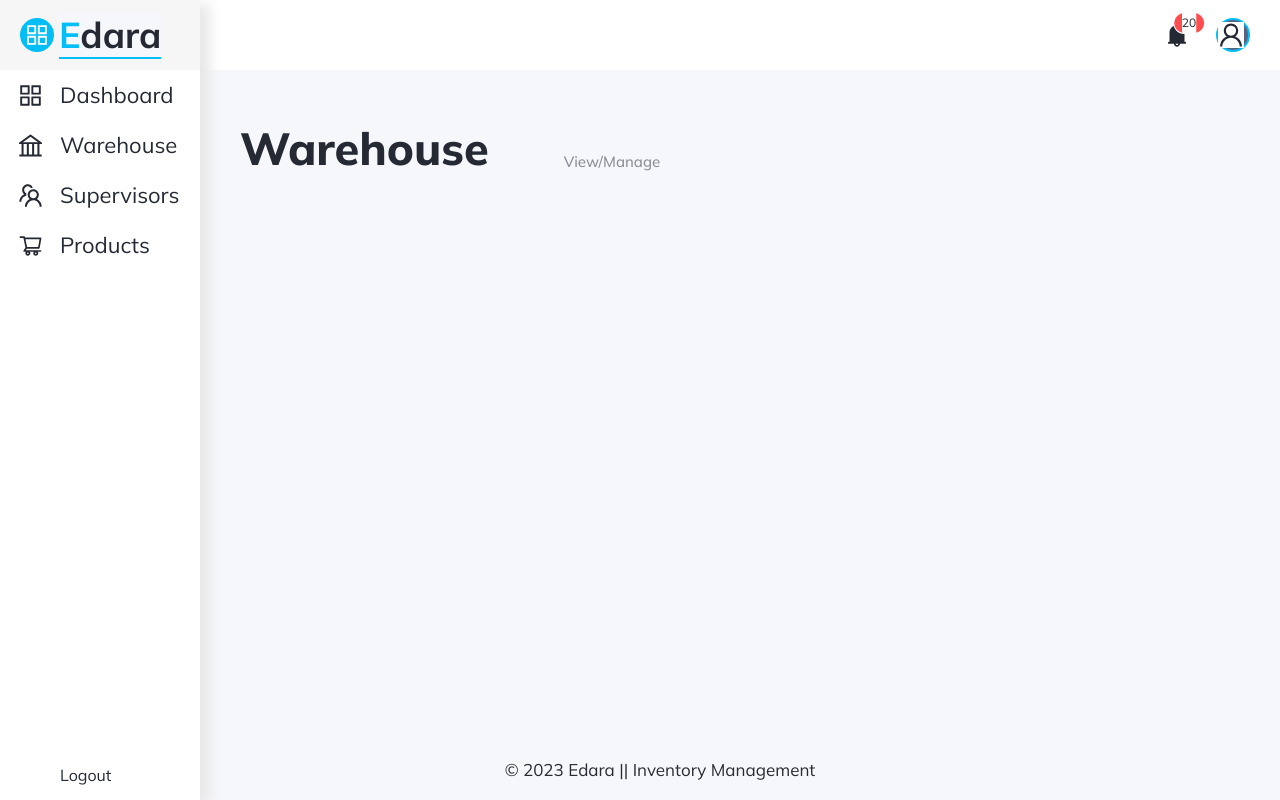
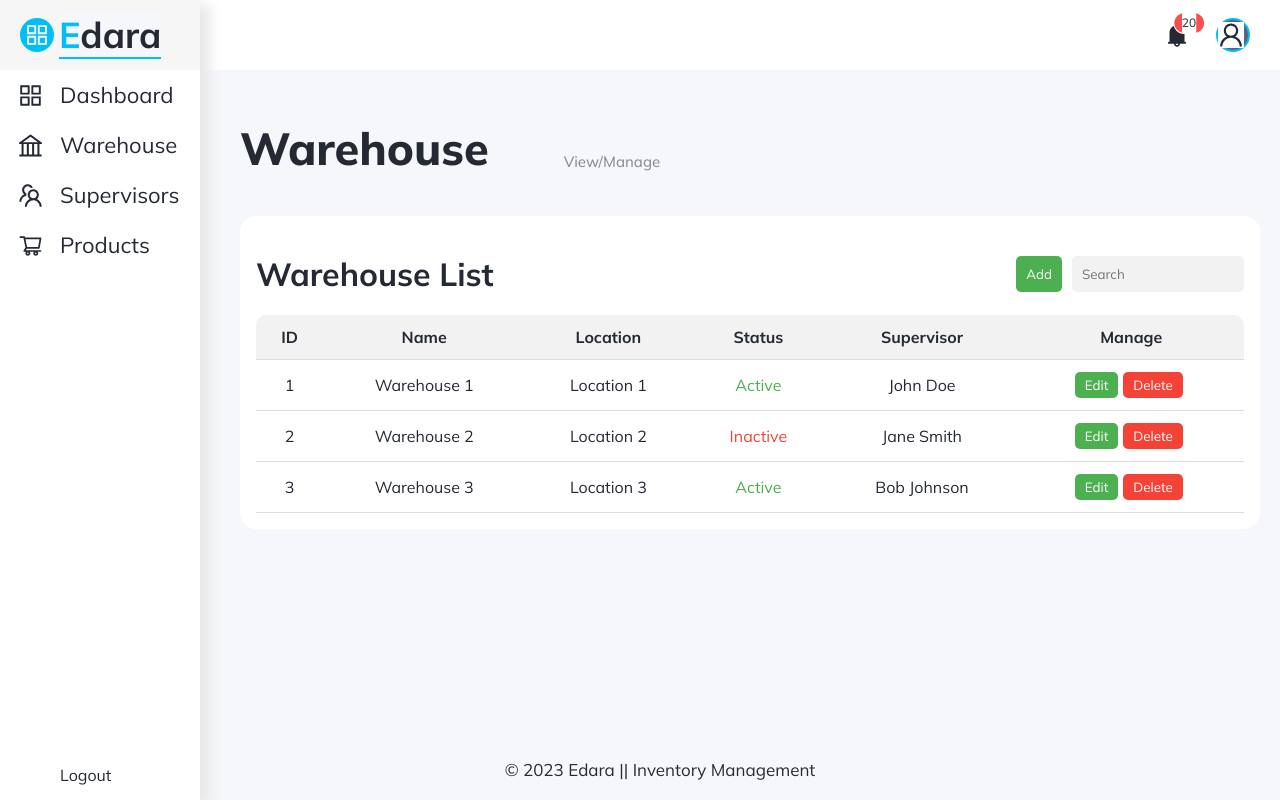
Before and after one commit to FatmaElzahraaAdham/InventorySys, a React (Create React App) app: page /Warehouse in a window 1280 px wide. Built offline with nearby package versions, Linux system fonts and the light colour scheme.

Commit message:
feature: add warehouse table

```diff
--- /dev/null
+++ b/src/components/WarehouseRow.js
@@ -0,0 +1,20 @@
+import React from 'react';
+
+const WarehouseRow = ({ warehouse }) => {
+    const { id, name, location, status, supervisor } = warehouse;
+    return (
+        <tr>
+            <td>{id}</td>
+            <td>{name}</td>
+            <td>{location}</td>
+            <td className={status}>{status}</td>
+            <td>{supervisor}</td>
+            <td>
+                <button className="edit-btn">Edit</button>
+                <button className="delete-btn">Delete</button>
+            </td>
+        </tr>
+    );
+};
+
+export default WarehouseRow;
--- /dev/null
+++ b/src/components/WarehouseTable.js
@@ -0,0 +1,26 @@
+import React from 'react';
+import WarehouseRow from './WarehouseRow';
+
+const WarehouseTable = ({ warehouses }) => {
+    return (
+        <table className="warehouse-table">
+            <thead>
+            <tr>
+                <th>ID</th>
+                <th>Name</th>
+                <th>Location</th>
+                <th>Status</th>
+                <th>Supervisor</th>
+                <th>Manage</th>
+            </tr>
+            </thead>
+            <tbody>
+            {warehouses.map((warehouse) => (
+                <WarehouseRow key={warehouse.id} warehouse={warehouse} />
+            ))}
+            </tbody>
+        </table>
+    );
+};
+
+export default WarehouseTable;
--- a/src/pages/Warehouse.js
+++ b/src/pages/Warehouse.js
@@ -1,10 +1,50 @@
 import "../styles/WarehouseStyle.css"
+import WarehouseTable from "../components/WarehouseTable";
+import "../styles/WarehouseTable.css"
 import PageTitle from "../components/PageTitle";
+
+const warehouses = [
+    {
+        id: 1,
+        name: 'Warehouse 1',
+        location: 'Location 1',
+        status: 'Active',
+        supervisor: 'John Doe',
+    },
+    {
+        id: 2,
+        name: 'Warehouse 2',
+        location: 'Location 2',
+        status: 'Inactive',
+        supervisor: 'Jane Smith',
+    },
+    {
+        id: 3,
+        name: 'Warehouse 3',
+        location: 'Location 3',
+        status: 'Active',
+        supervisor: 'Bob Johnson',
+    },
+];
 
 function Warehouse() {
     return (
         <div className="page-content">
             <PageTitle title="Warehouse" subtext="View/Manage"/>
+            <div className="warehouse-table-wrapper">
+                <div className="warehouse-table-header">
+                    <h1>Warehouse List</h1>
+                    <div className="table-toolbar">
+                        <button className="add-btn">Add</button>
+                        <input
+                            type="text"
+                            placeholder="Search"
+                            className="search-bar"
+                        />
+                    </div>
+                </div>
+                <WarehouseTable warehouses={warehouses} />
+            </div>
         </div>
     );
 }
--- /dev/null
+++ b/src/styles/WarehouseTable.css
@@ -0,0 +1,91 @@
+.warehouse-table {
+    border-collapse: collapse;
+    width: 100%;
+    background-color: #ffffff;
+    border-radius: 10px;
+}
+.warehouse-table tr {
+    background-color: white;
+}
+
+.warehouse-table-wrapper {
+    background-color: white;
+    padding: 1rem;
+    border-radius: 1rem;
+}
+
+.warehouse-table-wrapper * {
+    background-color: white;
+}
+
+.warehouse-table-header {
+    display: flex;
+    align-items: center;
+    justify-content: space-between;
+}
+
+.warehouse-table th,
+.warehouse-table td {
+    padding: 12px;
+    text-align: center;
+    border-bottom: 1px solid #dddddd;
+}
+
+.warehouse-table th {
+    background-color: #f2f2f2;
+}
+
+.warehouse-table th:first-child {
+    border-top-left-radius: 10px;
+}
+.warehouse-table th:last-child {
+    border-top-right-radius: 10px;
+}
+
+.warehouse-table td:last-child {
+    text-align: center;
+}
+
+.edit-btn,
+.delete-btn {
+    padding: 5px 10px;
+    border: none;
+    border-radius: 5px;
+    background-color: #4caf50;
+    color: #ffffff;
+    cursor: pointer;
+    margin-right: 5px;
+}
+
+.delete-btn {
+    background-color: #f44336;
+}
+
+.add-btn,
+.search-bar {
+    margin-left: 10px;
+}
+
+.add-btn {
+    padding: 10px;
+    border-radius: 5px;
+    background-color: #4caf50;
+    color: #ffffff;
+    border: none;
+    cursor: pointer;
+}
+
+.search-bar {
+    padding: 10px;
+    border: none;
+    border-radius: 5px;
+    background-color: #f2f2f2;
+}
+
+.Active {
+    color: #4caf50;
+}
+
+.Inactive {
+    color: #f44336;
+}
```
